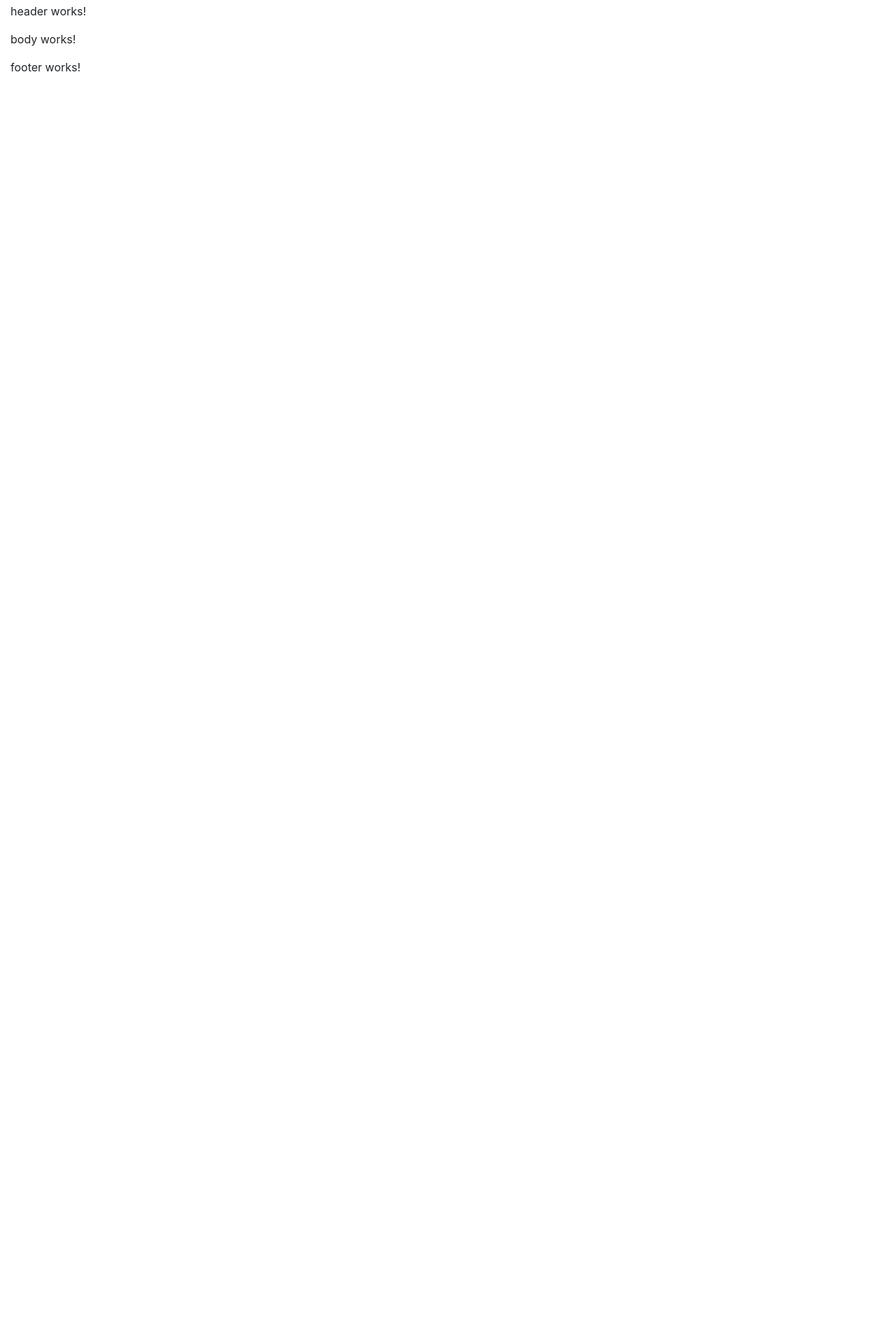
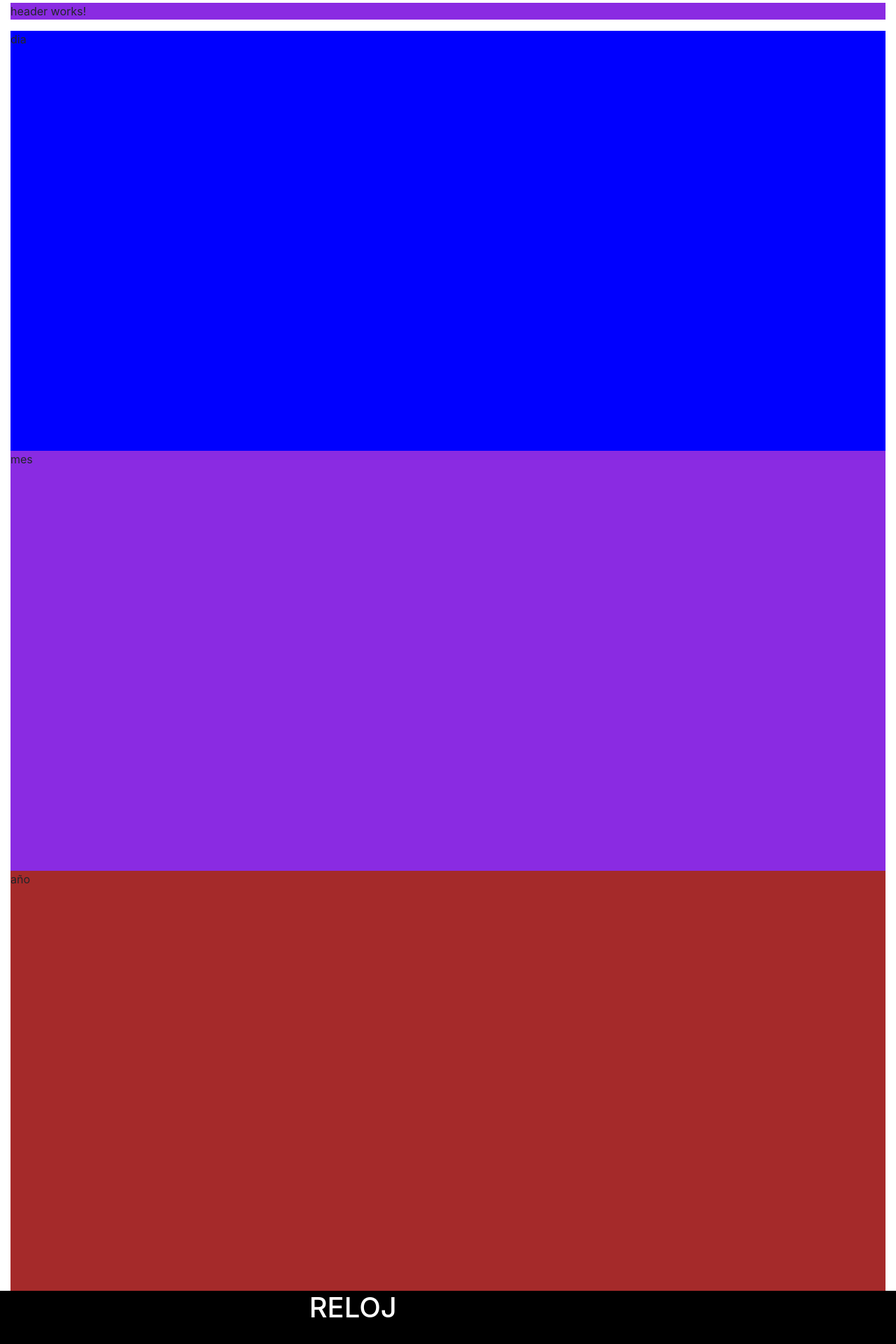
Before and after one commit to dcr9110/calendario, an Angular app: page / in a window 1280 px wide. Shown: the part 52-1972 px from the top of the page at 70% size. Before the commit the page ends 800 px from the top, so only its background shows below. Built offline with nearby package versions, Linux system fonts and the light colour scheme.

Commit message:
Estructura basica separada por secciones a trabajar

```diff
--- a/src/app/body/body.component.css
+++ b/src/app/body/body.component.css
@@ -0,0 +1,14 @@
+#dia{
+    height: 600px;
+    background-color: blue;
+}
+
+#mes{
+    height: 600px;
+    background-color: blueviolet;
+}
+
+#anio{
+    height: 600px;
+    background-color: brown;
+}
--- a/src/app/body/body.component.html
+++ b/src/app/body/body.component.html
@@ -1 +1,3 @@
-<p>body works!</p>
+<div  id="dia">dia</div>
+<div  id="mes">mes</div>
+<div  id="anio">año</div>
--- a/src/app/footer/footer.component.css
+++ b/src/app/footer/footer.component.css
@@ -0,0 +1,8 @@
+#reloj{
+    height: 100px;
+    background-color: black;
+}
+
+h1{
+    color: white;
+}
--- a/src/app/footer/footer.component.html
+++ b/src/app/footer/footer.component.html
@@ -1 +1,7 @@
-<p>footer works!</p>
+<div class="row" id="reloj">
+    <div class="col-sm"></div>
+    <div class="col-sm">
+        <h1>RELOJ</h1>
+    </div>
+    <div class="col-sm"></div>
+</div>
--- a/src/app/header/header.component.css
+++ b/src/app/header/header.component.css
@@ -0,0 +1,3 @@
+p{
+    background-color: blueviolet;
+}
```
